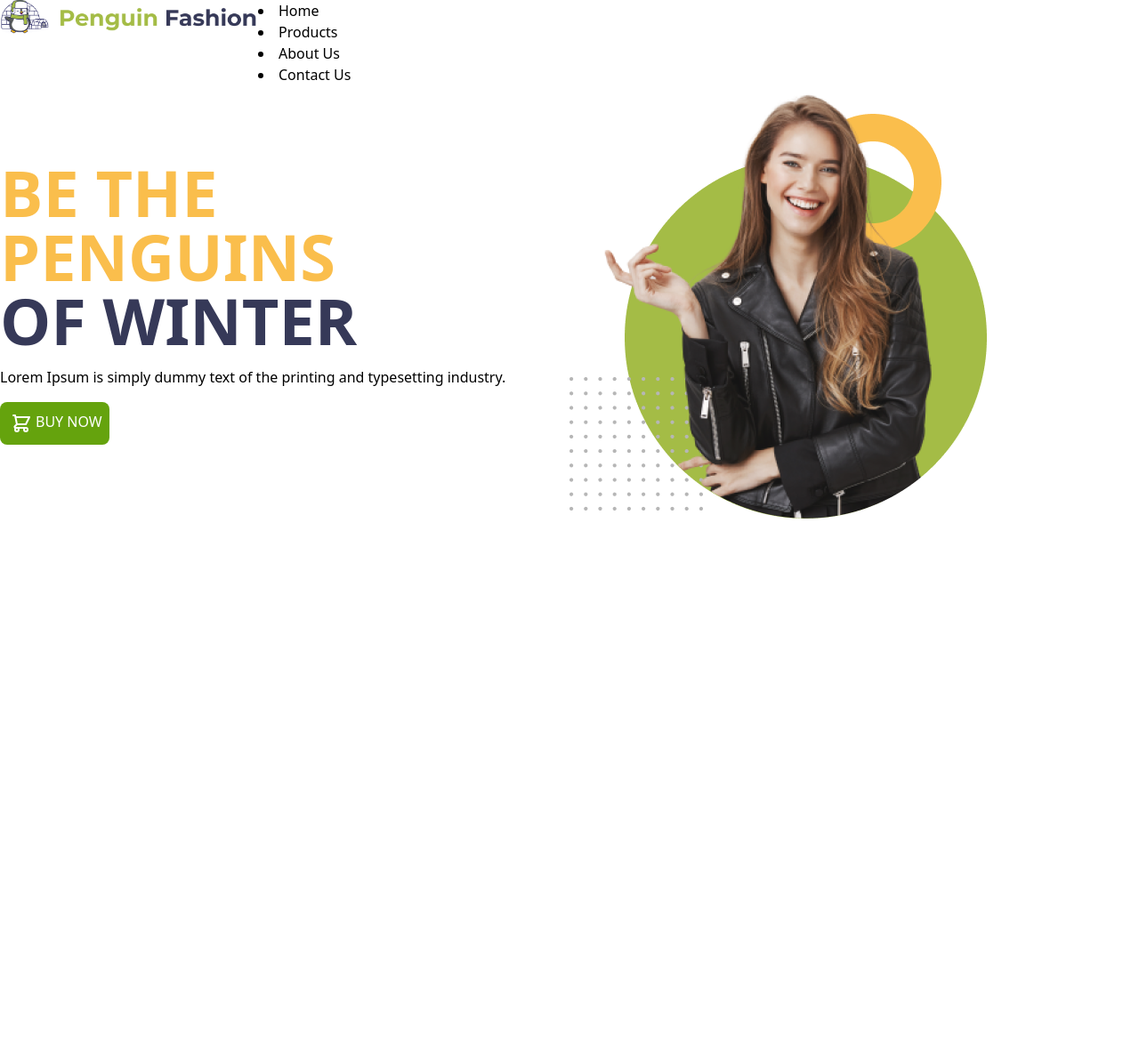
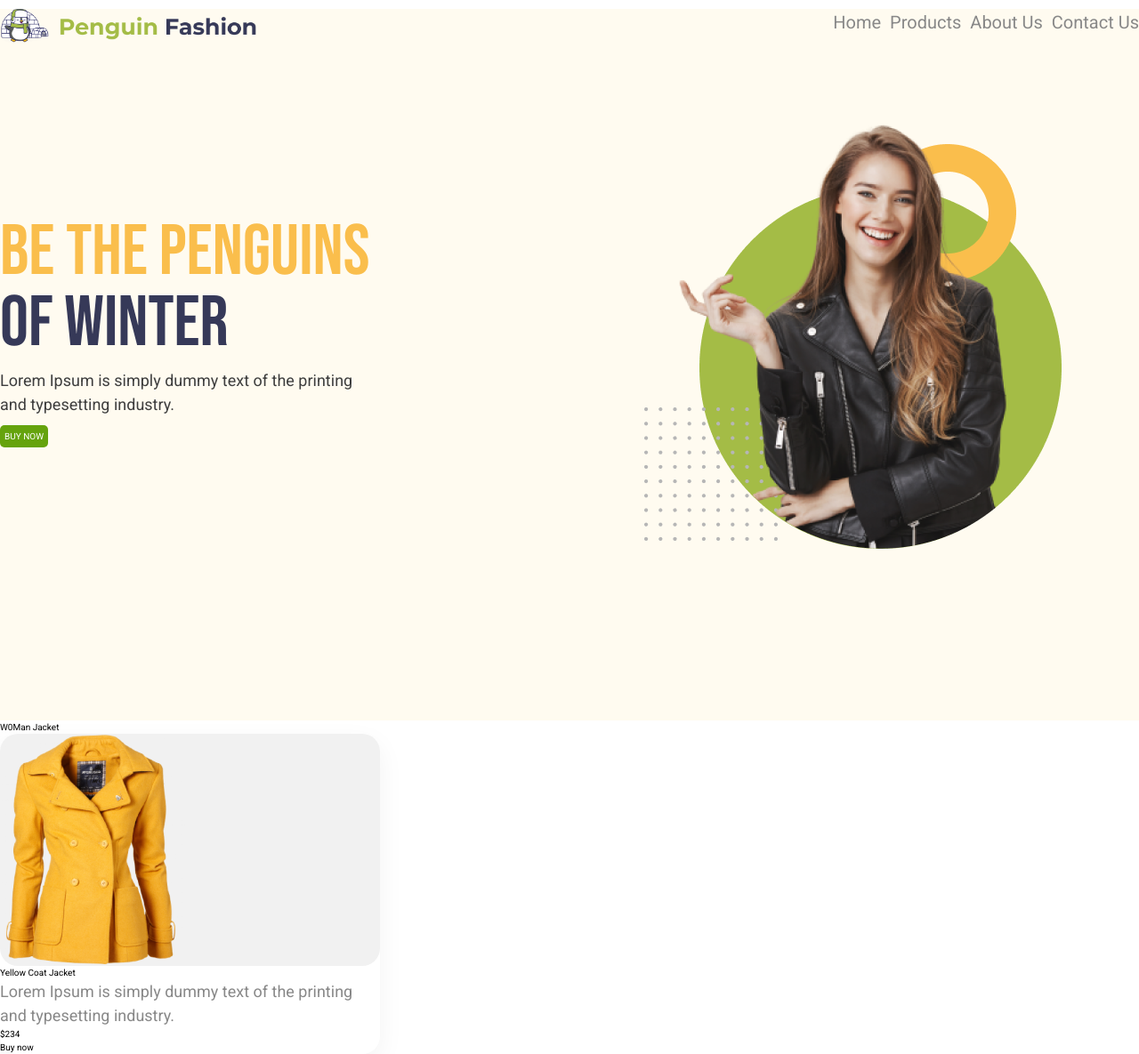
Before and after one commit to ronymia/penguin-fashion-with-tailwind-css, a plain HTML site: page index.html in a window 1280 px wide. Shown: the whole page at 89% size. Before the commit the page ends 896 px from the top, so only its background shows below. Drawn offline with nearby package versions, Linux system fonts and the light colour scheme.

Commit message:
header done

```diff
--- a/index.html
+++ b/index.html
@@ -1,11 +1,14 @@
 <!DOCTYPE html>
 <html lang="en">
+
 <head>
   <meta charset="UTF-8">
   <meta http-equiv="X-UA-Compatible" content="IE=edge">
   <meta name="viewport" content="width=device-width, initial-scale=1.0">
   <title>Pengiun Fasion</title>
 
+  <!-- Customize CSS  -->
+  <link rel="stylesheet" href="style.css">
   <!-- Tailwand css  -->
   <script src="https://cdn.tailwindcss.com"></script>
   <script>
@@ -14,32 +17,33 @@
         extend: {
           colors: {
             clifford: '#da373d',
-              hcolor:'#FFFBF0',
-              fclor:'#FABE4C',
-              bcolor:'linear-gradient(180deg, #A4BC46 0%, #85A019 100%);'
+            hcolor: '#FFFBF0',
+            fclor: '#FABE4C',
+            bcolor: 'linear-gradient(180deg, #A4BC46 0%, #85A019 100%);'
           }
         }
       }
     }
   </script>
 </head>
+
 <body>
   <!----------------------------------------------------------------------------------
                                      Header Sections start
     --------------------------------------------------------------------->
 
-    <header class="container mx-auto ">
+  <header class="container mx-auto">
     <!--------------------------------------------------------
                                mennu bar sections
         ------------------------------------------------------>
     <section>
-          <div class="flex justify-between">
+
       <nav class="flex justify-between">
         <div class="left-nav">
           <img width="290px" height="40px" src="./images/logo.png" alt="" srcset="">
         </div>
         <div class="right-nav">
-                <ui>
+          <ui class="navbar">
             <li>Home</li>
             <li>Products</li>
             <li>About Us</li>
@@ -47,25 +51,23 @@
           </ui>
         </div>
       </nav>
-          </div>
+
     </section>
     <!----------------------------------------------------------------
                               Header Contain Sections
         ----------------------------------------------------->
-        <section class="h-screen">
+    <section class="header-contain">
       <div class="grid grid-cols-2 justify-center items-center">
         <div class="space-y-4">
-                    <span class="text-fclor text-7xl uppercase font-bold">Be the Penguins</span>
-                    <br>
-                    <span class=" text-[#363958] text-7xl uppercase font-bold">of Winter</span>
-                    <p>Lorem Ipsum is simply dummy text of the printing
+          <h1 class="header-tittle text-9xl uppercase">Be the Penguins
+            <br><span>of Winter</span>
+          </h1>
+          <p class="header-text">Lorem Ipsum is simply dummy text of the printing <br>
             and typesetting industry.</p>
           <button class="bg-lime-600 uppercase p-2 font-normal rounded-lg	text-white">
-                          <svg xmlns="http://www.w3.org/2000/svg" class="h-6 w-6 inline m-1 " fill="none" viewBox="0 0 24 24" stroke="currentColor">
-                            <path stroke-linecap="round" stroke-linejoin="round" stroke-width="2" d="M3 3h2l.4 2M7 13h10l4-8H5.4M7 13L5.4 5M7 13l-2.293 2.293c-.63.63-.184 1.707.707 1.707H17m0 0a2 2 0 100 4 2 2 0 000-4zm-8 2a2 2 0 11-4 0 2 2 0 014 0z" />
-                          </svg>Buy Now</button>
+            Buy Now</button>
         </div>
-                <div class="">
+        <div class="flex justify-center items-center">
           <img src="./images/model.png" alt="" srcset="">
         </div>
       </div>
@@ -78,10 +80,31 @@
     ------------------------------------------------------->
 
   <main class="container mx-auto">
-
+    <section>
+      <div class="">
+        <h1>W0Man Jacket</h1>
+        <div class="grid grid-cols-3">
+          <div class="card">
+            <div class="card-img">
+              <img width="50%" src="./images/jacket-1.png" alt="" srcset="">
+            </div>
+            <div>
+              <h1>Yellow Coat Jacket </h1>
+              <p>Lorem Ipsum is simply dummy text of the
+                printing and typesetting industry.</p>
+            </div>
+            <div class="card-footer">
+              <h1>$234</h1>
+              <button>Buy now</button>
+            </div>
+          </div>
+        </div>
+      </div>
+    </section>
   </main>
   <footer class="container">
 
   </footer>
 </body>
+
 </html>
--- a/style.css
+++ b/style.css
@@ -0,0 +1,82 @@
+/* ----------------Google fonts----------  */
+@import url('https://fonts.googleapis.com/css2?family=Roboto:wght@400;500;700&display=swap');
+@import url('https://fonts.googleapis.com/css2?family=Bebas+Neue&display=swap');
+
+/* --------------------------
+        Common Uitility
+---------------------- */
+*{
+    margin: 0;
+    padding: 0;
+    box-sizing: border-box;
+}
+html{
+    scroll-behavior: smooth;
+    font-size: 62.5%;
+}
+body{
+    font-family: 'Roboto', sans-serif;
+}
+p,
+a,
+li{
+    color: #888888;
+}
+li{
+    list-style: none;
+}
+a{
+    text-decoration: none;
+    cursor: pointer;
+}
+p{
+    font-size: 1.8rem;
+    line-height: 150%;
+    font-weight: normal;
+}
+
+/* ------------Nav Sections------------ */
+header{
+    background-color: #FFFBF0;
+    height: 100vh;
+}
+header section nav {
+    margin-top: 1rem;
+    height: 12rem;
+}
+.navbar{
+    display: flex;
+}
+.navbar li{
+    font-size: 2rem;
+    margin-left: 1rem;
+    cursor: pointer;
+}
+/* Header contain section  */
+
+.header-contain{
+    height: calc(100vh -12rem);
+}
+.header-tittle{
+    line-height: 8rem;
+    color: #FABE4C;
+    font-family: 'Bebas Neue', cursive;
+}
+.header-tittle span{
+    color: #363958;
+}
+.header-text{
+    color: #3E3E3E;
+}
+
+
+/* Categories  */
+.card{
+    height: 100%;
+    border-radius: 20px;
+    box-shadow: 0px 10px 30px rgba(0, 0, 0, 0.05);
+}
+.card-img{
+    background-color: #f1f1f1;
+    border-radius: 2rem;
+}
```
Lines whose indentation alone changed are shown as unchanged.
